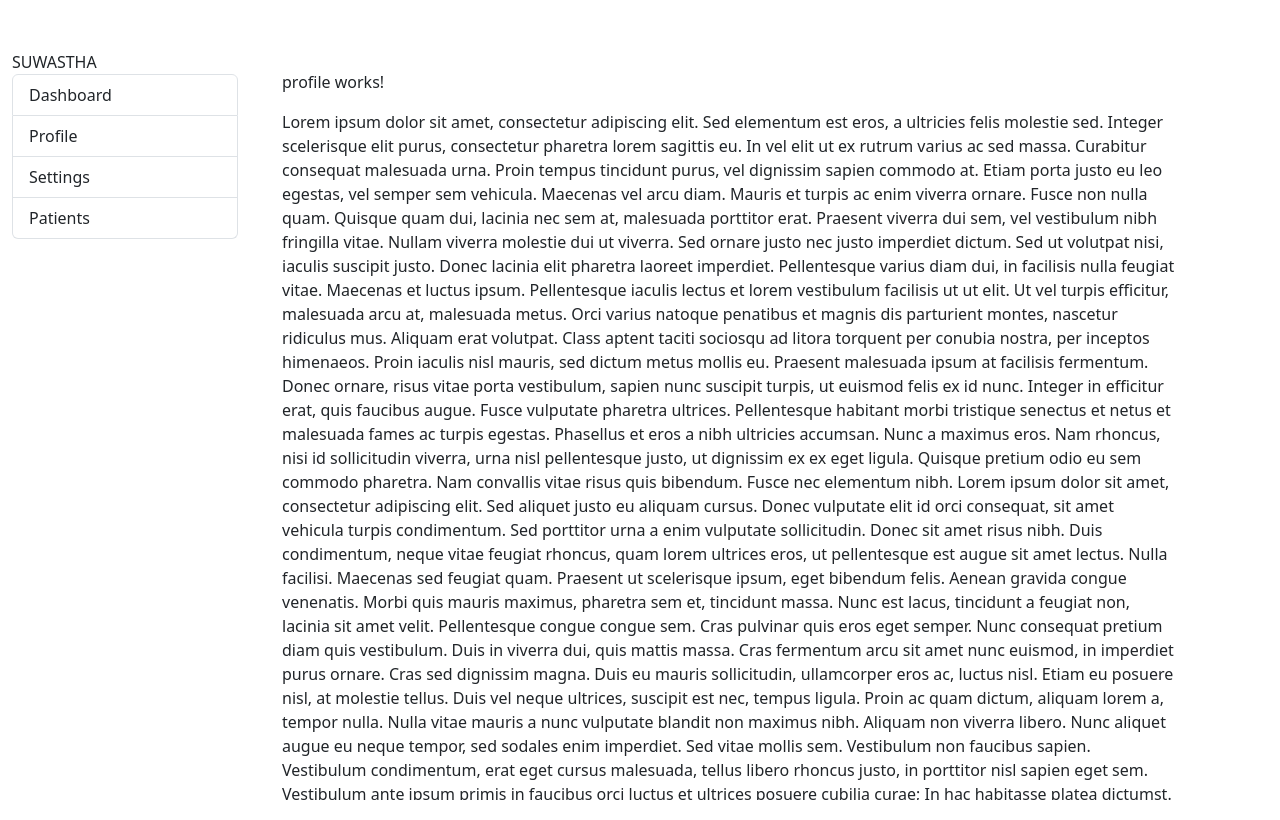
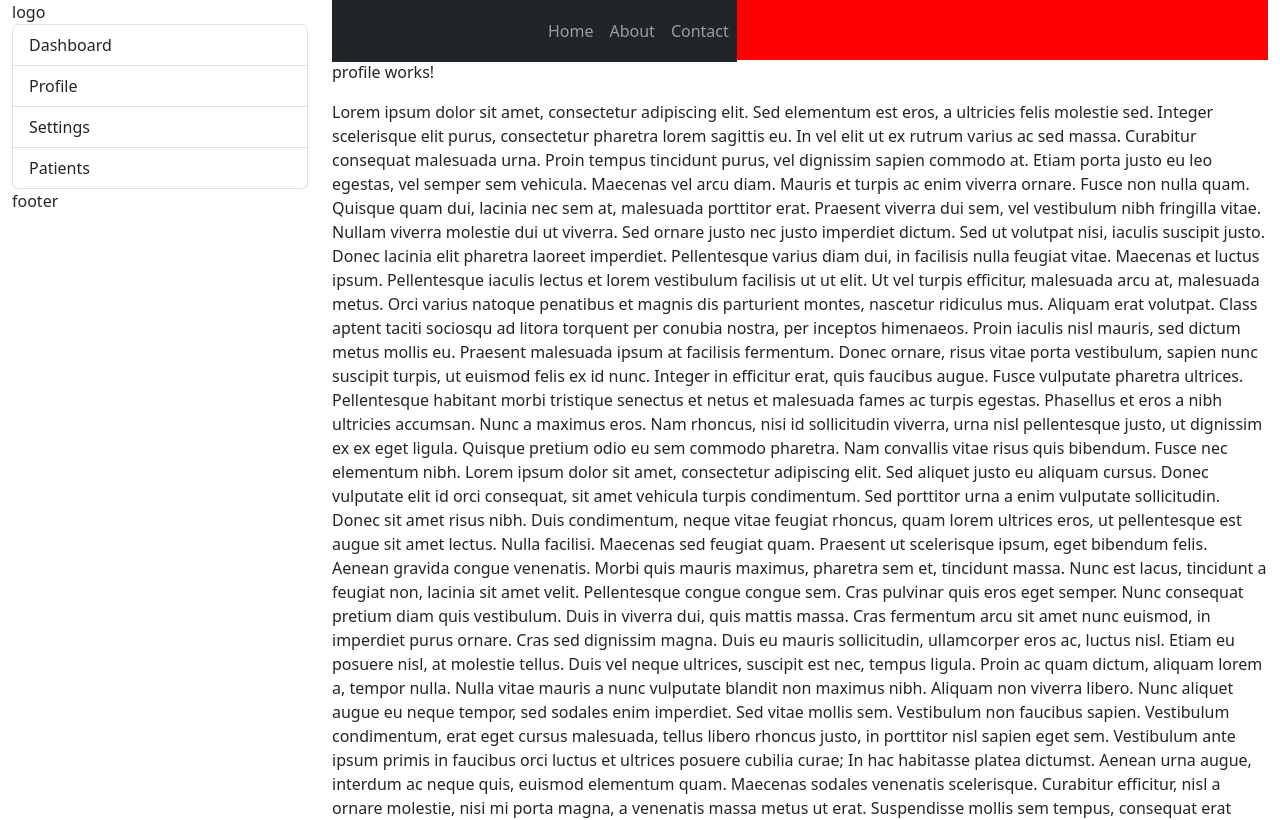
Before and after one commit to HexagonLabs-Org/suwastha-webclient, an Angular app: page /home/profile in a window 1280 px wide. Shown: the top 820 px of the page. Built offline with nearby package versions, Linux system fonts and the light colour scheme.

Commit message:
added dashboard structure

```diff
--- a/src/app/components/auth/auth.component.html
+++ b/src/app/components/auth/auth.component.html
@@ -1,2 +1,2 @@
 <p>auth works!</p>
-<a routerLink="/home" class="nav-link">Login</a>
+<a routerLink="/home" class="nav-link">Click here to Login</a>
--- a/src/app/components/dashboard/dashboard.component.css
+++ b/src/app/components/dashboard/dashboard.component.css
@@ -1,42 +1,21 @@
-/* Add this to your global styles or a component-specific CSS file */
+html{
+  height: 100%;
+}
 
-.container-fluid {
-    height: 100vh;
-    overflow: hidden; /* Hide overflow from the container */
-  }
+body{
+  display: flex;
+  flex-direction: column;
+  width: 100%;
+  overflow: hidden;
+  height: 100%;
+}
 
-  .row.col-md-12.bg-dark {
-    position: fixed; /* Fix the top bar in place */
-    top: 0;
-    left: 0;
-    right: 0;
-    height: 50px; /* Adjust the height as needed */
-    z-index: 1000; /* Ensure it's above other content */
-  }
+.header-area{
+  height: 60px;
+  background-color: red;
+}
 
-  .row {
-    margin-top: 50px; /* Offset for the fixed top bar */
-    height: calc(100vh - 50px); /* Adjust the height for the main content area */
-  }
-
-  .col-md-3 {
-    position: fixed; /* Fix the sidebar in place */
-    top: 50px; /* Offset for the fixed top bar */
-    left: 0;
-    bottom: 0;
-    width: 250px; /* Adjust the width as needed */
-    overflow-y: auto; /* Add vertical scrollbar to the sidebar if needed */
-  }
-
-  .col-md-9 {
-    position: absolute;
-    top: 50px; /* Offset for the fixed top bar */
-    right: 0;
-    bottom: 0;
-    left: 250px; /* Adjust the left offset to match the sidebar width */
-    overflow-y: auto; /* Add vertical scrollbar to the main content area */
-  }
-
-  .main-content {
-    padding: 20px; /* Add padding as needed */
-  }
+.full-body{
+  overflow-y: auto;
+  height: 100%;
+}
--- a/src/app/components/dashboard/dashboard.component.html
+++ b/src/app/components/dashboard/dashboard.component.html
@@ -1,20 +1,17 @@
-<div class="container">
-<!-- <header>
-  <app-topbar></app-topbar>
-</header> -->
-  <div class="row">
-    <!-- Sidebar -->
-    <div class="col-md-3">
-      <!-- Sidebar content goes here -->
-      <app-sidebar></app-sidebar>
-    </div>
-    <!-- Main Content -->
-    <div class="col-md-9">
-      <!-- Main content goes here -->
-      <div class="main-content">
-        <!-- Content that should be scrollable -->
+<div class="row h-100">
+  <div class="col-3 side-nav h-100 d-flex flex-column">
+      logo
+      <div class="flex-grow-1">
+        <app-sidebar></app-sidebar>
+      </div>
+      <div>footer</div>
+  </div>
+  <div class="col-9 header-container h-100">
+      <div class="header-area">
+        <app-topbar></app-topbar>
+      </div>
+      <div class="full-body">
         <router-outlet></router-outlet>
       </div>
-    </div>
   </div>
 </div>
--- a/src/app/components/sidebar/sidebar.component.html
+++ b/src/app/components/sidebar/sidebar.component.html
@@ -1,8 +1,4 @@
 <div class="sidebar">
-  <div class="sidebar-header">
-    SUWASTHA
-    <!-- Your logo or brand name here -->
-  </div>
   <ul class="list-group">
     <li class="list-group-item">
       <a routerLink="/home" class="nav-link">Dashboard</a>
--- a/src/app/components/topbar/topbar.component.html
+++ b/src/app/components/topbar/topbar.component.html
@@ -1,7 +1,4 @@
 <nav class="navbar navbar-expand-lg navbar-dark bg-dark" style="position: fixed;">
-    <a class="navbar-brand" href="#">
-      <!-- Your logo or brand name here -->
-    </a>
     <button class="navbar-toggler" type="button" data-toggle="collapse" data-target="#navbarNav" aria-controls="navbarNav" aria-expanded="false" aria-label="Toggle navigation">
       <span class="navbar-toggler-icon"></span>
     </button>
```
